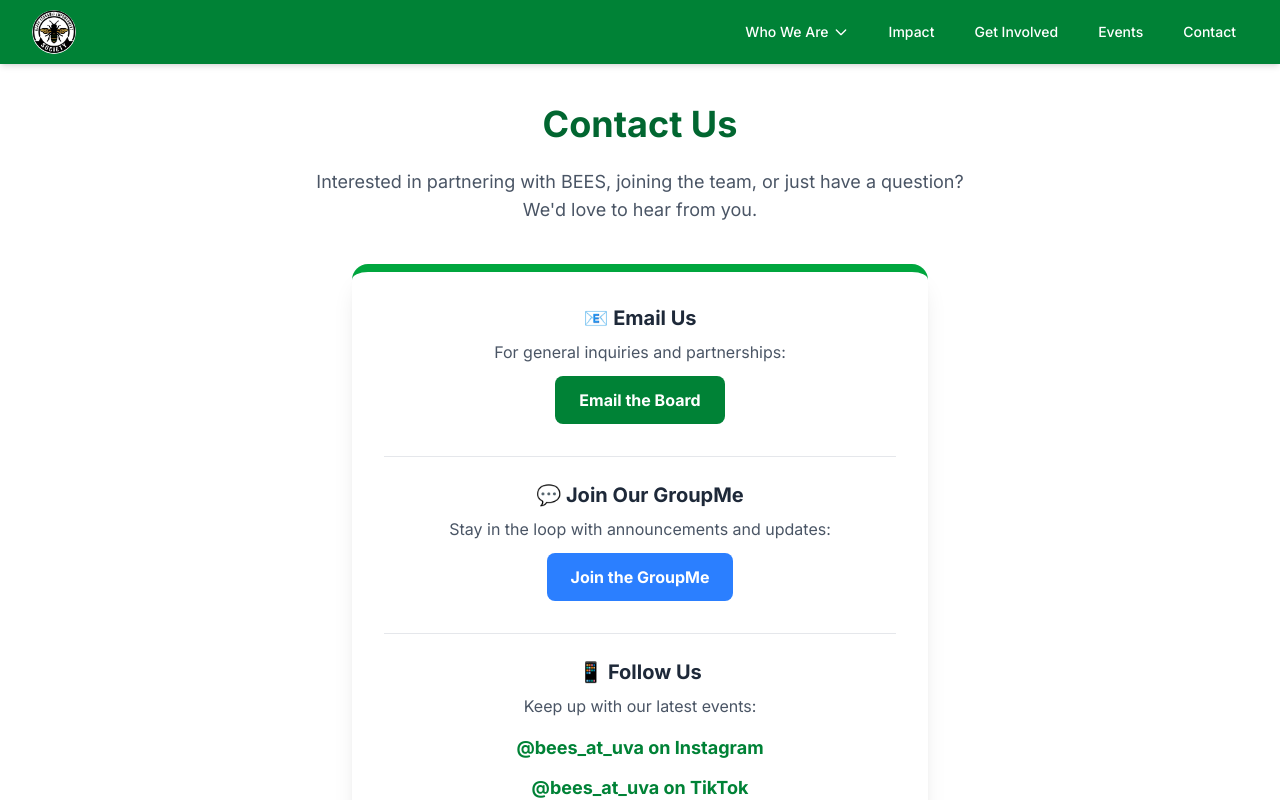
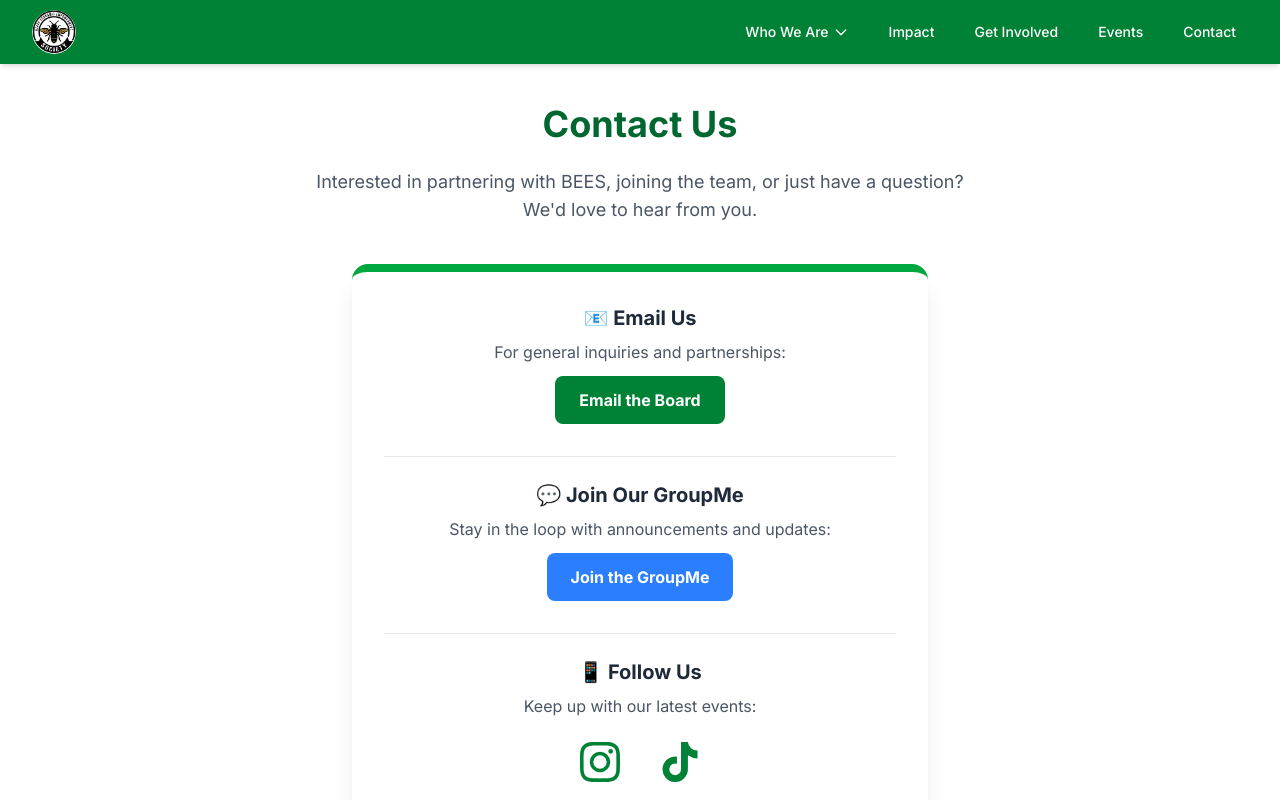
Before and after one commit to GirumTek/bees-website, a Next.js app: page /contact in a window 1280 px wide. Shown: the top 800 px of the page. Built offline with nearby package versions, Linux system fonts and the light colour scheme.

Commit message:
added groupme and updated icons

```diff
--- a/app/contact/page.tsx
+++ b/app/contact/page.tsx
@@ -30,7 +30,7 @@
           <h2 className="text-xl font-bold text-gray-800 mb-2">💬 Join Our GroupMe</h2>
           <p className="text-gray-600 mb-3">Stay in the loop with announcements and updates:</p>
           <a
-            href="#" // TODO: Replace with  GroupMe invite link
+            href="https://groupme.com/join_group/102765922/7wCXKXgM"
             target="_blank"
             rel="noopener noreferrer"
             className="inline-block bg-blue-500 text-white font-bold py-3 px-6 rounded-lg hover:bg-blue-600 transition"
@@ -44,25 +44,34 @@
         {/* Social Media Section */}
         <div className="text-center">
           <h2 className="text-xl font-bold text-gray-800 mb-2">📱 Follow Us</h2>
-          <p className="text-gray-600 mb-4">Keep up with our latest events:</p>
+          <p className="text-gray-600 mb-6">Keep up with our latest events:</p>
 
-          <div className="flex flex-col gap-3">
+          {/* Updated Social Icons Grid */}
+          <div className="flex justify-center gap-10">
+            {/* Instagram Icon */}
             <a
               href="https://www.instagram.com/bees_at_uva/"
               target="_blank"
               rel="noopener noreferrer"
-              className="text-green-700 font-bold hover:underline text-lg"
+              className="text-green-700 hover:text-green-900 transition-colors"
+              aria-label="Instagram"
             >
-              @bees_at_uva on Instagram
+              <svg className="w-10 h-10" fill="currentColor" viewBox="0 0 24 24">
+                <path d="M12 2.163c3.204 0 3.584.012 4.85.07 3.252.148 4.771 1.691 4.919 4.919.058 1.265.069 1.645.069 4.849 0 3.205-.012 3.584-.069 4.849-.149 3.225-1.664 4.771-4.919 4.919-1.266.058-1.644.07-4.85.07-3.204 0-3.584-.012-4.849-.07-3.26-.149-4.771-1.699-4.919-4.92-.058-1.265-.07-1.644-.07-4.849 0-3.204.013-3.583.07-4.849.149-3.227 1.664-4.771 4.919-4.919 1.266-.057 1.645-.069 4.849-.069zM12 0C8.741 0 8.333.014 7.053.072 2.695.272.273 2.69.073 7.052.014 8.333 0 8.741 0 12c0 3.259.014 3.668.072 4.948.2 4.358 2.618 6.78 6.98 6.98C8.333 23.986 8.741 24 12 24c3.259 0 3.668-.014 4.948-.072 4.354-.2 6.782-2.618 6.979-6.98.059-1.28.073-1.689.073-4.948 0-3.259-.014-3.667-.072-4.947-.196-4.354-2.617-6.78-6.979-6.98C15.668.014 15.259 0 12 0zm0 5.838a6.162 6.162 0 100 12.324 6.162 6.162 0 000-12.324zM12 16a4 4 0 110-8 4 4 0 010 8zm6.406-11.845a1.44 1.44 0 100 2.881 1.44 1.44 0 000-2.881z" />
+              </svg>
             </a>
 
+            {/* TikTok Icon */}
             <a
               href="https://www.tiktok.com/@bees_at_uva"
               target="_blank"
               rel="noopener noreferrer"
-              className="text-green-700 font-bold hover:underline text-lg"
+              className="text-green-700 hover:text-green-900 transition-colors"
+              aria-label="TikTok"
             >
-              @bees_at_uva on TikTok
+              <svg className="w-10 h-10" fill="currentColor" viewBox="0 0 448 512">
+                <path d="M448 209.9a210.1 210.1 0 01-122.8-39.3v178.8A162.6 162.6 0 11185 188.3v89.9a74.6 74.6 0 1052.2 71.2V0h88a121 121 0 00122.8 109.9v100z" />
+              </svg>
             </a>
           </div>
         </div>
```
